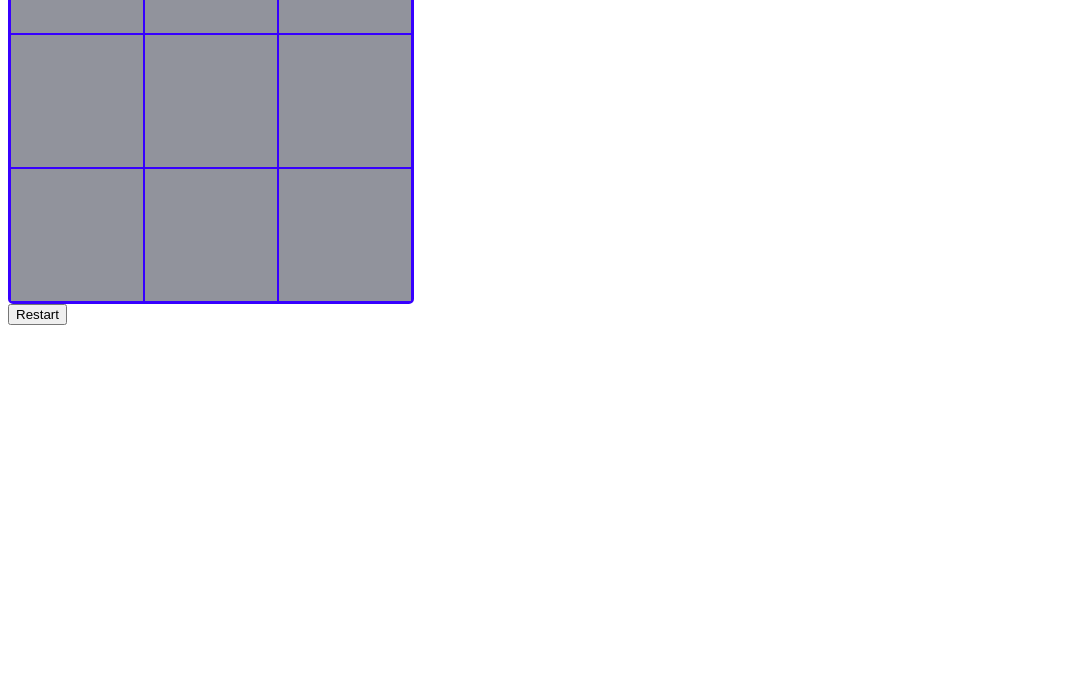
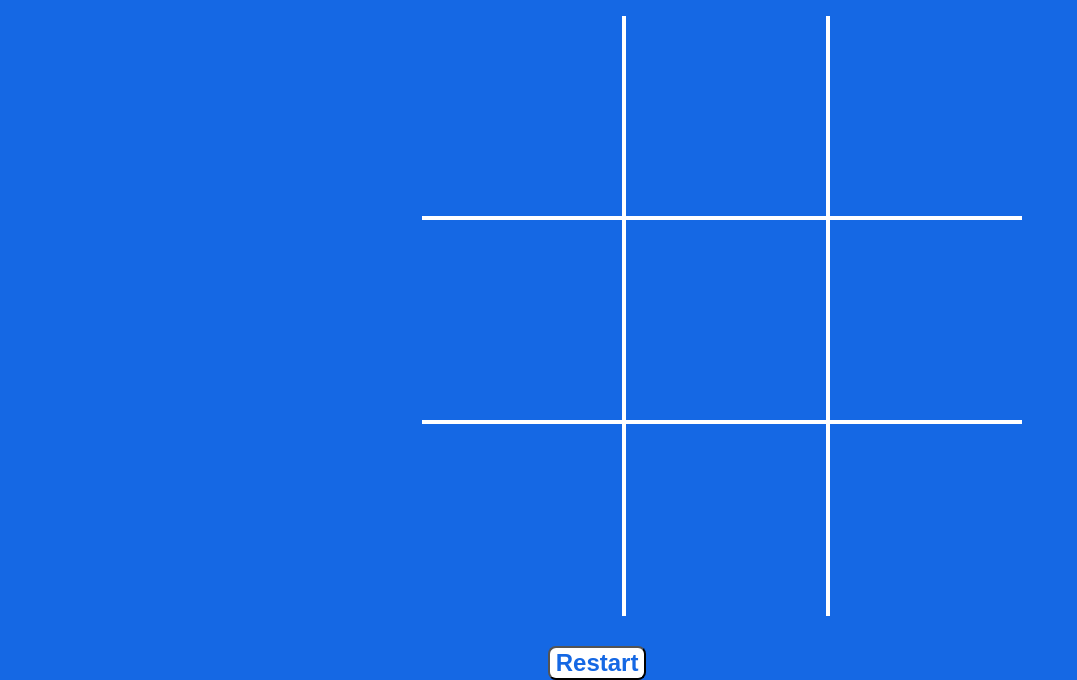
Before and after one commit to TPolonio/tic-tac-toe, a plain HTML site: page index.html in a window 1280 px wide. Shown: the part 182-862 px from the top of the page, without its empty margins (0-1077 px from the left). Before the commit the page ends 800 px from the top, so only its background shows below. Drawn offline with Linux system fonts and the light colour scheme.

Commit message:
Finished project

```diff
--- a/styles.css
+++ b/styles.css
@@ -1,22 +1,69 @@
+body {
+    background-color: rgb(21, 104, 228);
+}
+
+.container {
+    position: absolute;
+    top: 10%;
+    left: 33%;
+}
+
+.top-title {
+    color: rgb(230, 216, 16);
+    display: flex;
+    justify-content: center;
+    font-family:monospace;
+    font-size: 3rem;
+    font-weight: bolder;
+}
+
 .game-board {
-    height: 400px;
-    width: 400px;
+    height: 600px;
+    width: 600px;
     display: grid;
+    background-color: rgb(255, 255, 255);
     grid-template-columns: repeat(3, 1fr);
     grid-template-rows: repeat(3, auto);
-    grid-gap: 2px;
-    background-color: rgb(55, 0, 255);
-    border: 3px solid rgb(55, 0, 255);
-    border-radius: 5px;
+    grid-gap: 4px;
+}
+
+.square {
+    height: 200px;
+    width: 200px;
+    display: flex;
+    background-color: rgb(21, 104, 228);
+    color:rgb(230, 216, 16);
+    align-items: center;
+    justify-content: center;
+    font-family: Arial, Helvetica, sans-serif;
+    font-size: 5rem;
+}
+
+.winner-row {
+    display: flex;
+    justify-content: space-around;
+    margin-top: 30px;
 
 }
 
-.square {
-    display: flex;
-    background-color: rgb(145, 147, 156);
-    color: rgb(6, 60, 92);
-    align-items: center;
-    justify-content: center;
-    font-family: Arial, Helvetica, sans-serif;
-    font-size: 3rem;
+
+.restart-button {
+    transition-duration: 0.1s;
+    background-color: white;
+    color:rgb(21, 104, 228);
+    border-radius: 8px;
+    font-size: 1.5rem;
+    font-weight: bold;
 }
+
+.restart-button:hover {
+    background-color: rgb(230, 216, 16) ;
+}
+
+.winner-text {
+    font-size: 2rem;
+    font-weight: bolder;
+    font-family:Impact, Haettenschweiler, 'Arial Narrow Bold', sans-serif;
+    color:rgb(230, 216, 16);
+
+}
```
